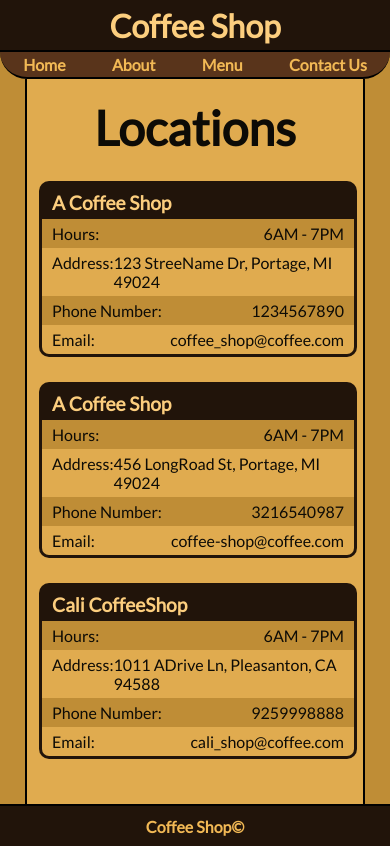
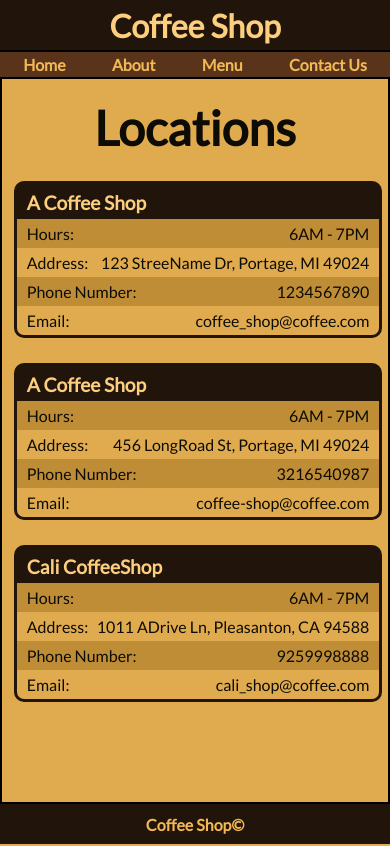
Before and after one commit to brodriguez8774/CS3500GroupProject, a PHP site: page /contact.php in a window 390 px wide. Run offline with PHP 8.4, Linux system fonts and the light colour scheme; data comes from the database, SQL or seed files in the repository.

Commit message:
Improve responsive design
Now mostly works down to 300px

```diff
--- a/WebSite/static/css/base.css
+++ b/WebSite/static/css/base.css
@@ -40,7 +40,7 @@ footer {
 
 nav {
   width: 100%; }
-  @media (min-width: 550px) and (max-width: 896px) {
+  @media (min-width: 767px) and (max-width: 896px) {
     nav {
       width: 95%; } }
   @media (min-width: 896px) {
@@ -61,9 +61,11 @@ header {
   border-bottom: 2px solid #000; }
 
 nav {
-  border-bottom: 2px solid #000;
-  border-bottom-right-radius: 5em;
-  border-bottom-left-radius: 5em; }
+  border-bottom: 2px solid #000; }
+  @media (min-width: 550px) {
+    nav {
+      border-bottom-right-radius: 5em;
+      border-bottom-left-radius: 5em; } }
 
 header {
   display: flex;
@@ -183,20 +185,29 @@ main {
   justify-content: space-between; }
 
 main .placeholder {
+  display: none;
   width: 0; }
   @media (min-width: 550px) and (max-width: 896px) {
     main .placeholder {
+      display: block;
       width: 5%; } }
   @media (min-width: 896px) {
     main .placeholder {
+      display: block;
       width: 10%;
       min-width: 100px; } }
 main #content {
-  width: 80%;
+  width: 100%;
   padding-top: 20px;
   padding-right: 3%;
   padding-bottom: 20px;
   padding-left: 3%; }
+  @media (min-width: 550px) and (max-width: 767px) {
+    main #content {
+      width: 90%; } }
+  @media (min-width: 767px) {
+    main #content {
+      width: 80%; } }
 
 main p {
   padding-top: 15px;
@@ -291,6 +302,10 @@ main a {
 
 .location .location-header {
   color: #fcce7e; }
+.location div p:nth-child(odd) {
+  text-align: left; }
+.location div p:nth-child(even) {
+  text-align: right; }
 
 main #content {
   background-color: #e0ab4f;
--- a/WebSite/static/css/sass/_body.scss
+++ b/WebSite/static/css/sass/_body.scss
@@ -50,7 +50,7 @@ nav {
 
     width: 100%;
 
-    @media (min-width: $phone-mid) and (max-width: $tablet-mid) {
+    @media (min-width: $phone-max) and (max-width: $tablet-mid) {
         width: 95%;
     }
 
@@ -136,8 +136,10 @@ footer {
 nav {
     border-bottom: 2px solid $color-borders;
 
-    border-bottom-right-radius: 5em;
-    border-bottom-left-radius: 5em;
+    @media (min-width: $phone-mid) {
+        border-bottom-right-radius: 5em;
+        border-bottom-left-radius: 5em;
+    }
 }
 
 //**************************************************
--- a/WebSite/static/css/sass/_content.scss
+++ b/WebSite/static/css/sass/_content.scss
@@ -37,13 +37,16 @@ main {
 main {
 
     .placeholder {
+        display: none;
         width: 0;
 
         @media (min-width: $phone-mid) and (max-width: $tablet-mid) {
+            display: block;
             width: 5%;
         }
 
         @media (min-width: $tablet-mid) {
+            display: block;
             width: 10%;
     		min-width: 100px;
         }
@@ -51,11 +54,19 @@ main {
     }
 
     #content {
-        width: 80%;
+        width: 100%;
         padding-top: 20px;
         padding-right: 3%;
         padding-bottom: 20px;
         padding-left: 3%;
+
+        @media (min-width: $phone-mid) and (max-width: $phone-max) {
+            width: 90%;
+        }
+
+        @media (min-width: $phone-max) {
+            width: 80%;
+        }
     }
 }
 
@@ -276,6 +287,14 @@ main {
     .location-header {
         color: $contact-header;
     }
+
+    div p:nth-child(odd) {
+        text-align: left;
+    }
+
+    div p:nth-child(even) {
+        text-align: right;
+    }
 }
 
 //**************************************************
```
